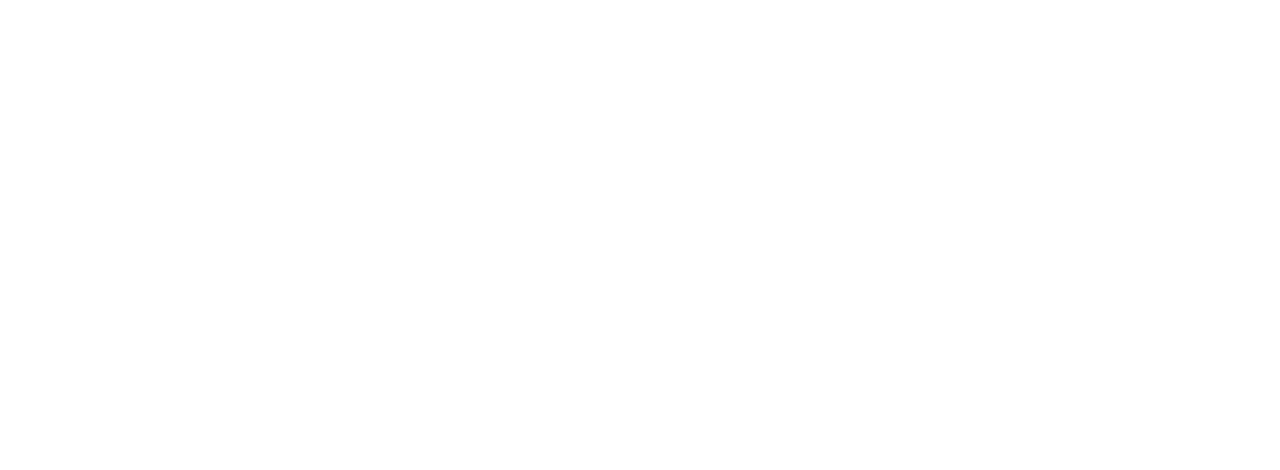
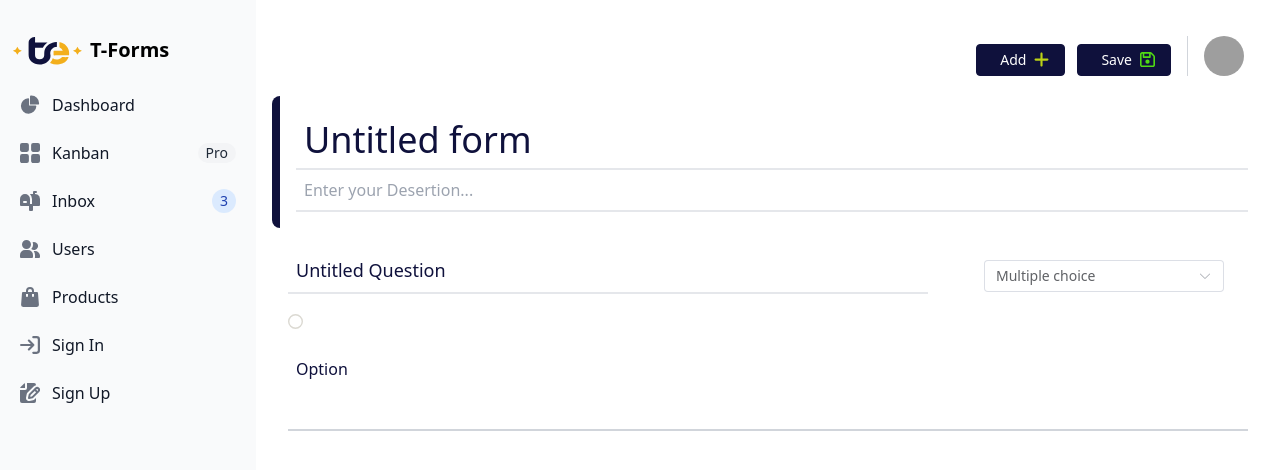
Before and after one commit to MohdFahd/Temmam-Forms, a Vue app in the folder client/: page /Form in a window 1280 px wide. Before the commit this address had no page. Shown: the top 470 px of the page. Built offline with nearby package versions, Linux system fonts and the light colour scheme; grey boxes are pictures that could not be loaded.

Commit message:
Add new form view and API endpoint to retrieve forms

```diff
--- a/client/src/router/index.js
+++ b/client/src/router/index.js
@@ -3,7 +3,7 @@ import HomeView from "../views/HomeView.vue";
 import login from "../views/auth/login.vue";
 import resForm from "../views/resForm.vue";
 import Answers from "../views/Answers.vue";
-
+import Form from "../views/Form.vue";
 const router = createRouter({
   history: createWebHistory(import.meta.env.BASE_URL),
   routes: [
@@ -11,6 +11,11 @@ const router = createRouter({
       path: "/",
       name: "home",
       component: HomeView,
+    },
+    {
+      path: "/Form",
+      name: "Form",
+      component: Form,
     },
     {
       path: "/login",
--- /dev/null
+++ b/client/src/views/Form.vue
@@ -0,0 +1,84 @@
+<template>
+  <layout>
+    <div class="p-4 sm:ml-64">
+      <nav class="my-5 flex justify-end items-end">
+        <el-button color="#0F113C" @click="numOfQuestion++">
+          <span class="mx-2">Add</span>
+          <svg
+            xmlns="http://www.w3.org/2000/svg"
+            width="15px"
+            viewBox="0 0 448 512"
+          >
+            <path
+              fill="#bbd115"
+              d="M256 80c0-17.7-14.3-32-32-32s-32 14.3-32 32V224H48c-17.7 0-32 14.3-32 32s14.3 32 32 32H192V432c0 17.7 14.3 32 32 32s32-14.3 32-32V288H400c17.7 0 32-14.3 32-32s-14.3-32-32-32H256V80z"
+            />
+          </svg>
+        </el-button>
+        <el-button color="#0F113C" @click="onSave">
+          <span class="mx-2">Save</span>
+          <svg
+            xmlns="http://www.w3.org/2000/svg"
+            width="15px"
+            viewBox="0 0 448 512"
+          >
+            <path
+              fill="#50db14"
+              d="M48 96V416c0 8.8 7.2 16 16 16H384c8.8 0 16-7.2 16-16V170.5c0-4.2-1.7-8.3-4.7-11.3l33.9-33.9c12 12 18.7 28.3 18.7 45.3V416c0 35.3-28.7 64-64 64H64c-35.3 0-64-28.7-64-64V96C0 60.7 28.7 32 64 32H309.5c17 0 33.3 6.7 45.3 18.7l74.5 74.5-33.9 33.9L320.8 84.7c-.3-.3-.5-.5-.8-.8V184c0 13.3-10.7 24-24 24H104c-13.3 0-24-10.7-24-24V80H64c-8.8 0-16 7.2-16 16zm80-16v80H272V80H128zm32 240a64 64 0 1 1 128 0 64 64 0 1 1 -128 0z"
+            />
+          </svg>
+        </el-button>
+        <div class="border-l border-gray-300 h-10 mx-4"></div>
+
+        <div class="">
+          <img
+            src="https://i.pravatar.cc/40?img=21"
+            class="rounded-full me-5"
+            alt=""
+          />
+        </div>
+      </nav>
+      <div
+        class="p-4 border-l-8 border-l-primary rounded-lg dark:border-gray-700"
+      >
+        <headerFrom />
+      </div>
+      <div v-for="Q in numOfQuestion" :key="Q">
+        <questionSurvey :form="Form" :numOfQuestion="numOfQuestion" />
+      </div>
+    </div>
+  </layout>
+</template>
+<script setup>
+import headerFrom from "@/components/main/headerFrom.vue";
+import layout from "./layouts/layout.vue";
+import questionSurvey from "@/components/main/questionSurvey.vue";
+import { ref, watch } from "vue";
+import axios from "axios";
+const numOfQuestion = ref(1);
+import Swal from "sweetalert2";
+
+const Form = ref({
+  title: "Untitled form",
+  description: "",
+  questions: [],
+});
+
+const onSave = () => {
+  console.log(Form.value);
+  axios
+    .post("http://localhost:3000/admin/form/store", {
+      form: Form.value,
+    })
+    .then(() => {
+      Swal.fire({
+        title: "Good job!",
+        text: "Form added successfully!",
+        icon: "success",
+      });
+    })
+    .catch((error) => {
+      console.log("error", error);
+    });
+};
+</script>
--- a/client/src/views/HomeView.vue
+++ b/client/src/views/HomeView.vue
@@ -2,8 +2,9 @@
   <layout>
     <div class="p-4 sm:ml-64">
       <nav class="my-5 flex justify-end items-end">
-        <el-button color="#0F113C" @click="numOfQuestion++">
-          <span class="mx-2">Add</span>
+        <router-link to="/form">
+          <el-button color="#0F113C">
+            <span class="mx-2">New Form</span>
             <svg
               xmlns="http://www.w3.org/2000/svg"
               width="15px"
@@ -15,19 +16,8 @@
               />
             </svg>
           </el-button>
-        <el-button color="#0F113C" @click="onSave">
-          <span class="mx-2">Save</span>
-          <svg
-            xmlns="http://www.w3.org/2000/svg"
-            width="15px"
-            viewBox="0 0 448 512"
-          >
-            <path
-              fill="#50db14"
-              d="M48 96V416c0 8.8 7.2 16 16 16H384c8.8 0 16-7.2 16-16V170.5c0-4.2-1.7-8.3-4.7-11.3l33.9-33.9c12 12 18.7 28.3 18.7 45.3V416c0 35.3-28.7 64-64 64H64c-35.3 0-64-28.7-64-64V96C0 60.7 28.7 32 64 32H309.5c17 0 33.3 6.7 45.3 18.7l74.5 74.5-33.9 33.9L320.8 84.7c-.3-.3-.5-.5-.8-.8V184c0 13.3-10.7 24-24 24H104c-13.3 0-24-10.7-24-24V80H64c-8.8 0-16 7.2-16 16zm80-16v80H272V80H128zm32 240a64 64 0 1 1 128 0 64 64 0 1 1 -128 0z"
-            />
-          </svg>
-        </el-button>
+        </router-link>
+
         <div class="border-l border-gray-300 h-10 mx-4"></div>
 
         <div class="">
@@ -39,12 +29,60 @@
         </div>
       </nav>
       <div
-        class="p-4 border-l-8 border-l-primary rounded-lg dark:border-gray-700"
+        class="p-4 border-l-8 border-l-primary rounded-lg dark:border-gray-700 my-5"
       >
-        <headerFrom />
+        <h1 class="text-xl font-bold my-5">All Froms</h1>
+
+        <div class="relative overflow-x-auto shadow-md sm:rounded-lg">
+          <table
+            class="w-full text-sm text-left rtl:text-right text-gray-500 dark:text-gray-400"
+          >
+            <thead
+              class="text-xs text-gray-700 uppercase bg-gray-50 dark:bg-gray-700 dark:text-gray-400"
+            >
+              <tr>
+                <th scope="col" class="px-6 py-3">Id</th>
+                <th scope="col" class="px-6 py-3">Form name</th>
+                <th scope="col" class="px-6 py-3">Created at</th>
+                <th scope="col" class="px-6 py-3">Ended at</th>
+                <th scope="col" class="px-6 py-3">Action</th>
+              </tr>
+            </thead>
+            <tbody>
+              <tr
+                v-for="Form in Forms"
+                :key="Form.id"
+                class="odd:bg-white odd:dark:bg-gray-900 even:bg-gray-50 even:dark:bg-gray-800 border-b dark:border-gray-700"
+              >
+                <th
+                  scope="row"
+                  class="px-6 py-4 font-medium text-gray-900 whitespace-nowrap dark:text-white"
+                >
+                  {{ Form.id }}
+                </th>
+                <td class="px-6 py-4">{{ Form.title }}</td>
+                <td class="px-6 py-4">{{ Form.created_at }}</td>
+                <td class="px-6 py-4">$2999</td>
+                <td class="px-6 py-4">
+                  <router-link
+                    class="font-medium text-blue-600 dark:text-blue-500 hover:underline"
+                    :to="'/resForm/' + Form.id"
+                  >
+                    View
+                  </router-link>
+                </td>
+                <td class="px-6 py-4">
+                  <router-link
+                    class="font-medium text-blue-600 dark:text-blue-500 hover:underline"
+                    :to="'/answers/' + Form.id"
+                  >
+                    Responses
+                  </router-link>
+                </td>
+              </tr>
+            </tbody>
+          </table>
         </div>
-      <div v-for="Q in numOfQuestion" :key="Q">
-        <questionSurvey :form="Form" :numOfQuestion="numOfQuestion" />
       </div>
     </div>
   </layout>
@@ -53,32 +91,20 @@
 import headerFrom from "@/components/main/headerFrom.vue";
 import layout from "./layouts/layout.vue";
 import questionSurvey from "@/components/main/questionSurvey.vue";
-import { ref, watch } from "vue";
+import { ref, onMounted } from "vue";
 import axios from "axios";
-const numOfQuestion = ref(1);
 import Swal from "sweetalert2";
 
-const Form = ref({
-  title: "Untitled form",
-  description: "",
-  questions: [],
+const Forms = ref([]);
+
+onMounted(async () => {
+  try {
+    const response = await axios.get("http://localhost:3000/admin/getForms");
+    // Update Form with the retrieved data
+    Forms.value = response.data.forms;
+  } catch (error) {
+    console.error("Error:", error);
+    // Handle error
+  }
 });
-
-const onSave = () => {
-  console.log(Form.value);
-  axios
-    .post("http://localhost:3000/admin/form/store", {
-      form: Form.value,
-    })
-    .then(() => {
-      Swal.fire({
-        title: "Good job!",
-        text: "Form added successfully!",
-        icon: "success",
-      });
-    })
-    .catch((error) => {
-      console.log("error", error);
-    });
-};
 </script>
```
Also changed, not shown: 1 other file (tests, documents, lock files or other folders). Lines whose indentation alone changed are shown as unchanged.
